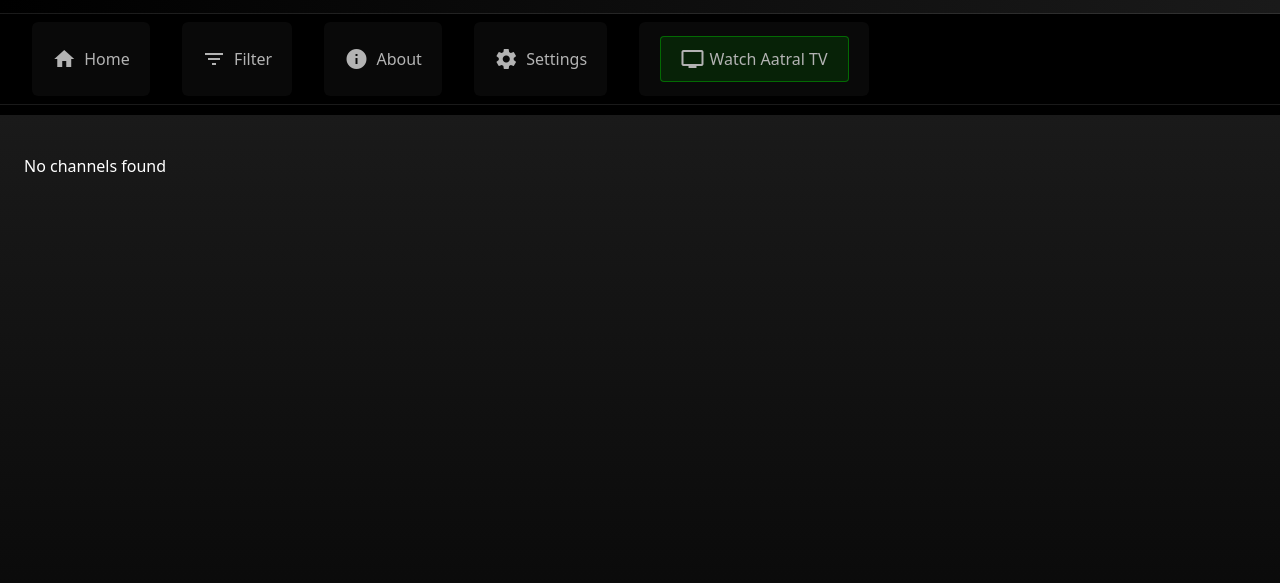
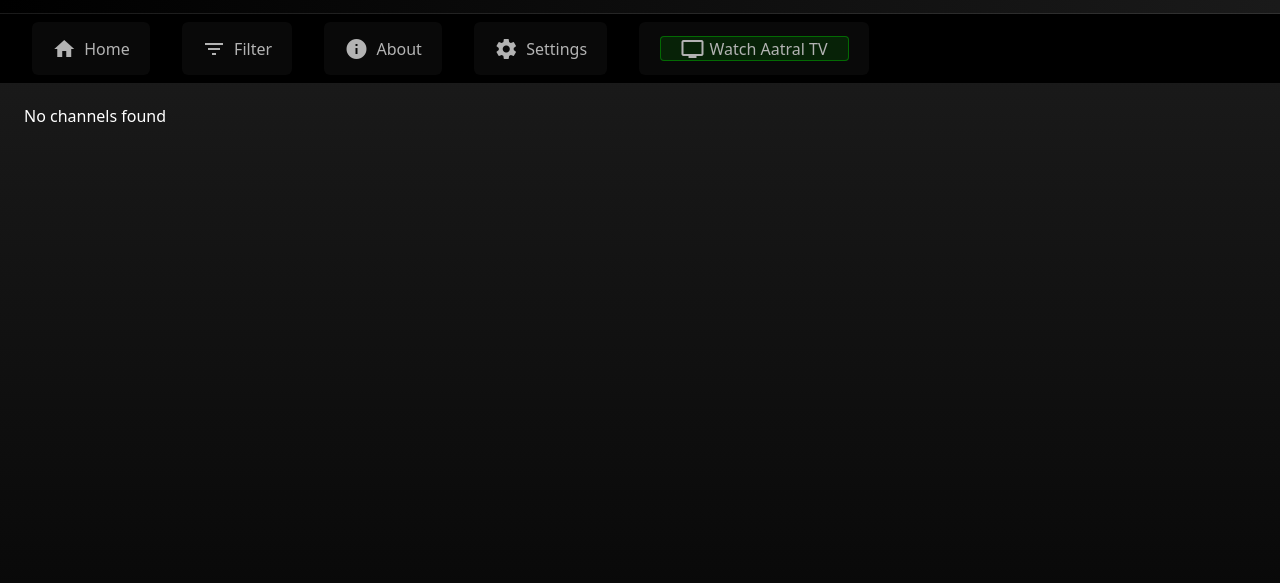
Before and after one commit to OsaiTamilan/ymt, a plain HTML site: page ymt/index.html in a window 1280 px wide. Shown: the part 165-748 px from the top of the page. Drawn offline with nearby package versions, Linux system fonts and the light colour scheme; no server answers.

Commit message:
Update styles.css

```diff
--- a/ymt/styles.css
+++ b/ymt/styles.css
@@ -93,6 +93,7 @@ main {
   padding: 0.5rem 2rem;
   background: rgba(0, 0, 0, 0.95);
   border-bottom: 1px solid rgba(255, 255, 255, 0.1);
+  height: 70px;
 }
 
 .nav-item {
@@ -210,7 +211,7 @@ main {
   width: 100%;
   max-width: 100%;
   overflow-x: hidden;
-  margin-top: 280px; /* Adjusted spacing from nav bar */
+  margin-top: 230px; /* Adjusted spacing from nav bar */
 }
 
 .channel-grid {
```
